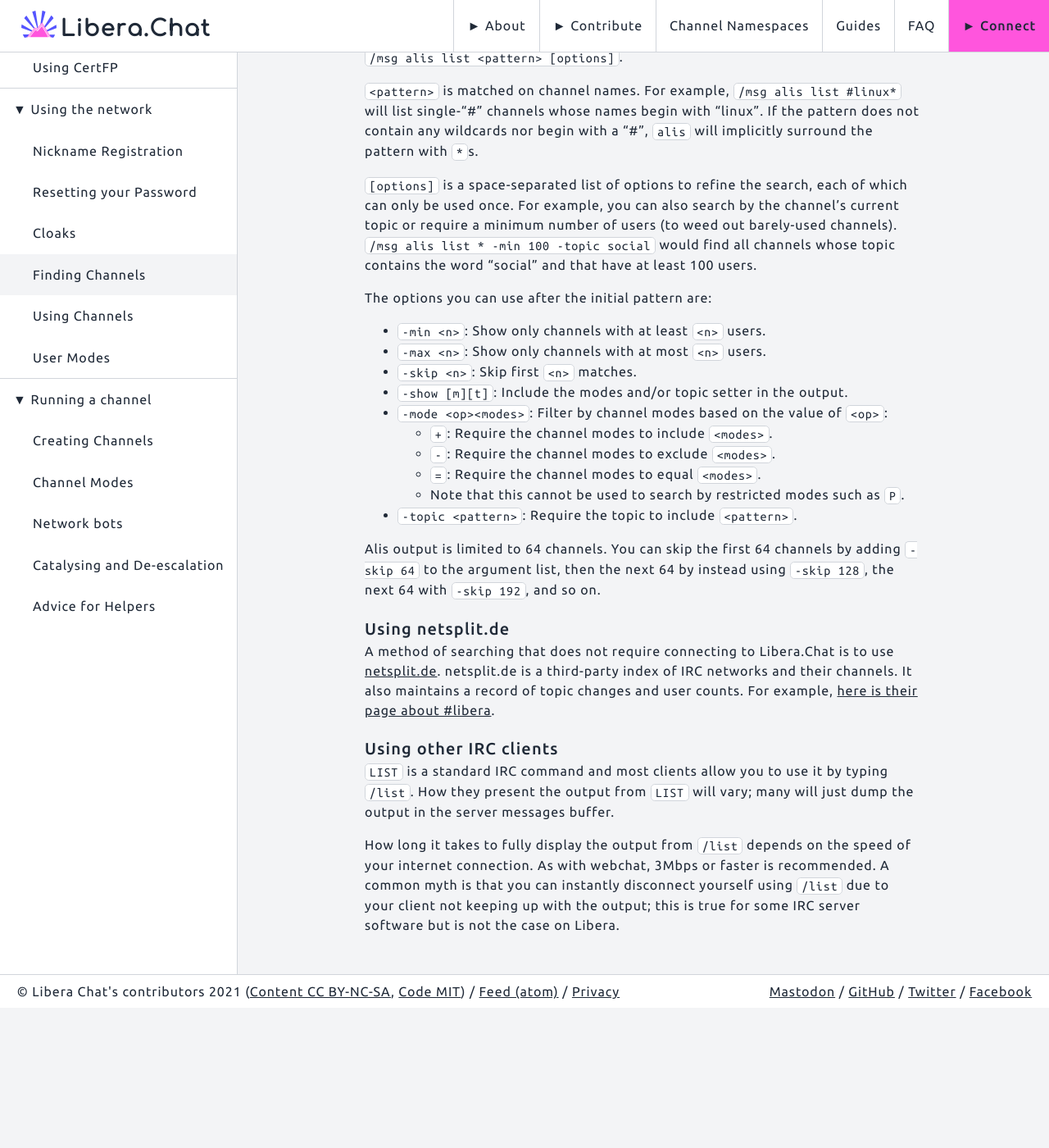
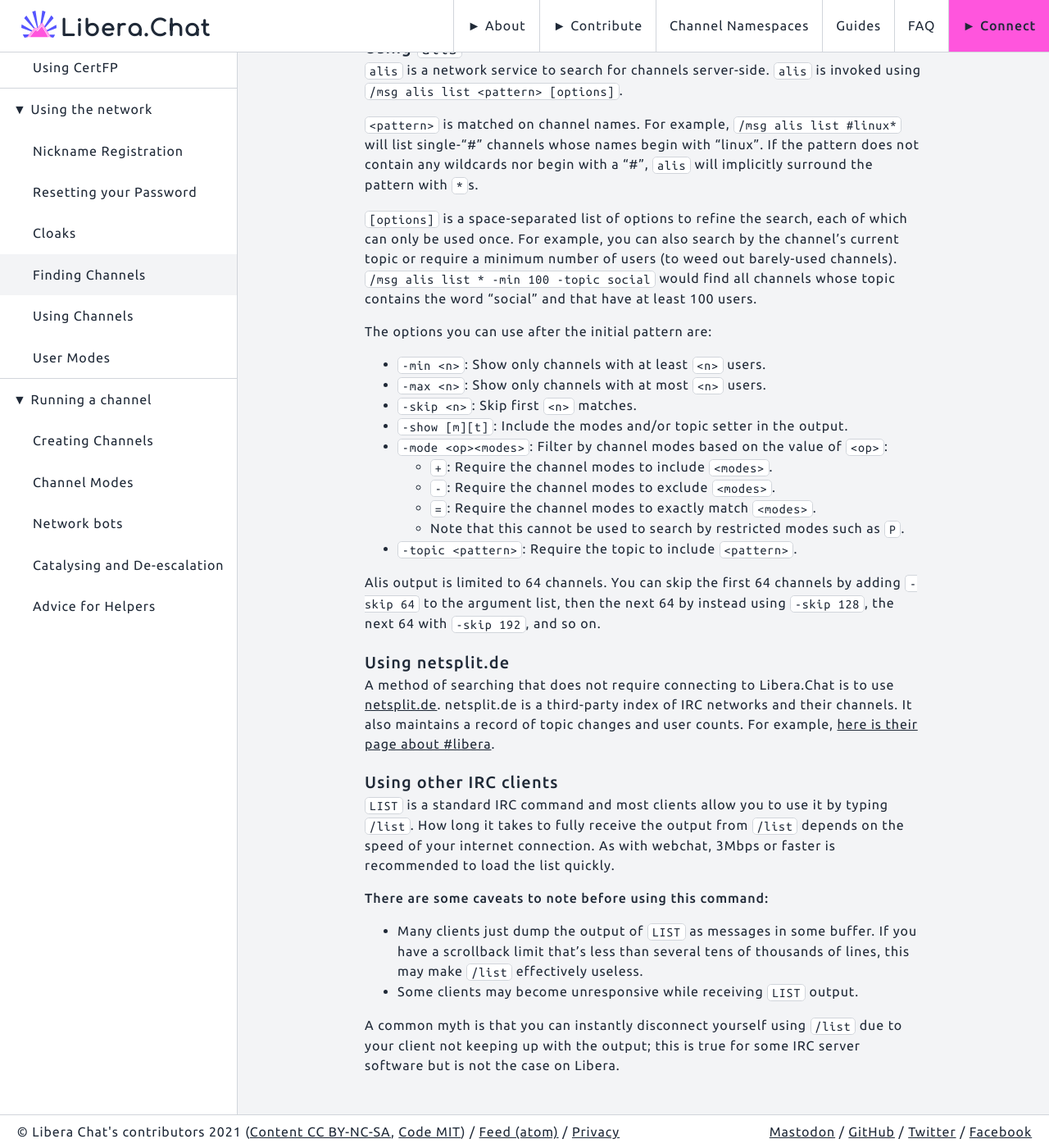
Before and after one commit to Libera-Chat/libera-chat.github.io, a Jekyll site: the page built from content/_guides/findingchannels.md, in a window 1280 px wide and 1400 px high, scrolled down 472 px. Shown: the whole window at 82% size. Built offline with Jekyll 4.4.1, drawn with Linux system fonts in a browser that asks for light colours; before the commit the page ends 1701 px from its top, so only the background shows below that; some of the changed text lies outside the part shown.

Commit message:
Apply suggestions from internal staff discussion

```diff
--- a/content/_guides/findingchannels.md
+++ b/content/_guides/findingchannels.md
@@ -19,6 +19,9 @@
 [web.libera.chat](https://web.libera.chat), you can use the `/list` command.
 This command has the network return a full list of channels and their
 topics that you can then search through entirely within the client.
+
+Other clients also support `/list`, but please read on for
+[caveats](#using-other-irc-clients).
 
 ### Using `alis`
 
@@ -45,7 +48,7 @@
 - `-mode <op><modes>`: Filter by channel modes based on the value of `<op>`:
   - `+`: Require the channel modes to include `<modes>`.
   - `-`: Require the channel modes to exclude `<modes>`.
-  - `=`: Require the channel modes to equal `<modes>`.
+  - `=`: Require the channel modes to exactly match `<modes>`.
   - Note that this cannot be used to search by restricted modes such as `P`.
 - `-topic <pattern>`: Require the topic to include `<pattern>`.
 
@@ -66,12 +69,16 @@
 ### Using other IRC clients
 
 `LIST` is a standard IRC command and most clients allow you to use it by
-typing `/list`. How they present the output from `LIST` will vary;
-many will just dump the output in the server messages buffer.
+typing `/list`. How long it takes to fully receive the output from `/list`
+depends on the speed of your internet connection.
+As with webchat, 3Mbps or faster is recommended to load the list quickly.
 
-How long it takes to fully display the output from `/list`
-depends on the speed of your internet connection.
-As with webchat, 3Mbps or faster is recommended.
+**There are some caveats to note before using this command:**
+- Many clients just dump the output of `LIST` as messages in some buffer.
+If you have a scrollback limit that's less than several tens of thousands of
+lines, this may make `/list` effectively useless.
+- Some clients may become unresponsive while receiving `LIST` output.
+
 A common myth is that you can instantly disconnect yourself using `/list`
 due to your client not keeping up with the output;
 this is true for some IRC server software but is not the case on Libera.
```
Also changed, not shown: other parts of content/_guides/findingchannels.md (+1 -1 lines).
